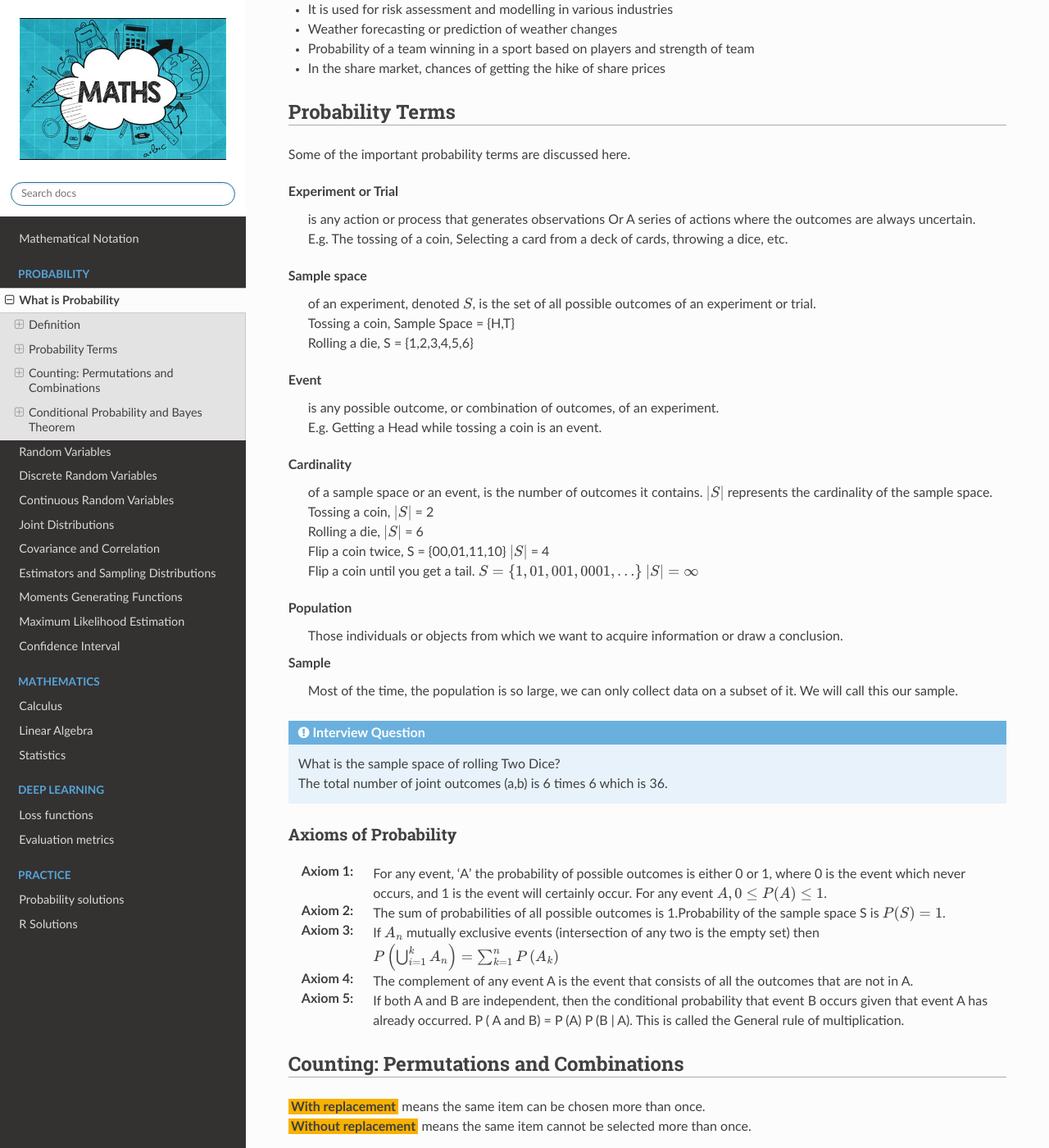
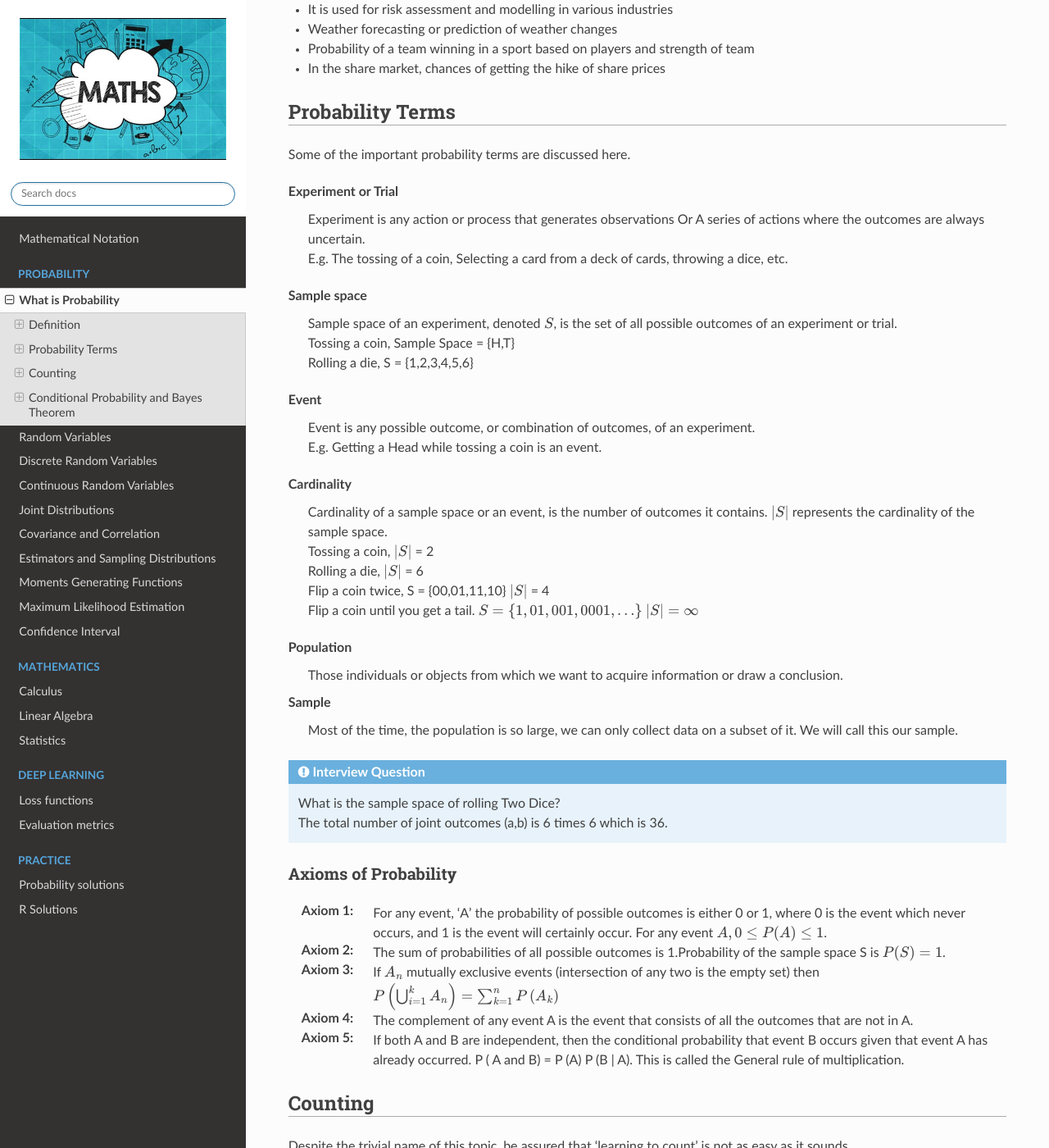
Before and after one commit to akkefa/ml-notes, a Sphinx documentation site: the page built from docs/probability/what_is_probability.rst, in a window 1280 px wide and 1400 px high, scrolled down 749 px. Shown: the whole window at 82% size. Built offline with Sphinx 7.4.7 and the Read the Docs theme 2.0.0, drawn with Linux system fonts in a browser that asks for light colours; some of the changed text lies outside the part shown.

Commit message:
New changes.

```diff
--- a/docs/probability/what_is_probability.rst
+++ b/docs/probability/what_is_probability.rst
@@ -40,20 +40,20 @@
 
 .. glossary::
     Experiment or Trial
-        | is any action or process that generates observations Or A series of actions where the outcomes are always uncertain.
+        | Experiment is any action or process that generates observations Or A series of actions where the outcomes are always uncertain.
         | E.g. The tossing of a coin, Selecting a card from a deck of cards, throwing a dice, etc.
 
     Sample space
-        | of an experiment, denoted :math:`S`, is the set of all possible outcomes of an experiment or trial.
+        | Sample space of an experiment, denoted :math:`S`, is the set of all possible outcomes of an experiment or trial.
         | Tossing a coin, Sample Space = {H,T}
         | Rolling a die, S = {1,2,3,4,5,6}
 
     Event
-        | is any possible outcome, or combination of outcomes, of an experiment.
+        | Event is any possible outcome, or combination of outcomes, of an experiment.
         | E.g. Getting a Head while tossing a coin is an event.
 
     Cardinality
-        | of a sample space or an event, is the number of outcomes it contains. :math:`|S|` represents the cardinality of the sample space.
+        | Cardinality of a sample space or an event, is the number of outcomes it contains. :math:`|S|` represents the cardinality of the sample space.
         | Tossing a coin, :math:`|S|` = 2
         | Rolling a die, :math:`|S|` = 6
         | Flip a coin twice, S = {00,01,11,10} :math:`|S|` = 4
@@ -83,8 +83,21 @@
             P ( A and B) = P (A) P (B | A). This is called the General rule of multiplication.
 
 
-Counting: Permutations and Combinations
-========================================
+Counting
+=========
+Despite the trivial name of this topic, be assured that ‘learning to count’ is not as easy as it sounds.
+
+.. glossary::
+    Sets and Subsets
+        | A set is defined as a group of objects (i.e., sets can be made up of letters, numbers, names, etc.)
+        | A subset is defined as a set within a set. set A is a subset of set B if and only if every element of A is also in B.
+
+    Empty Set
+        The set that contains nothing, denoted :math:`\emptyset`.
+
+    Complement
+        :math:`A^c` = A complement. This is a shorthand way of saying when A does not occur. This set is made up of everything not in A.
+
 | **With replacement** means the same item can be chosen more than once.
 | **Without replacement** means the same item cannot be selected more than once.
 
```
